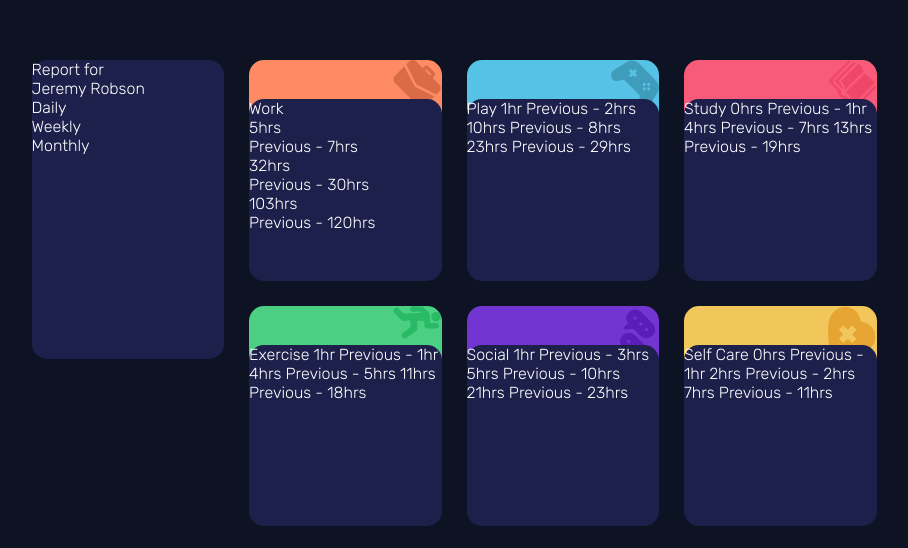
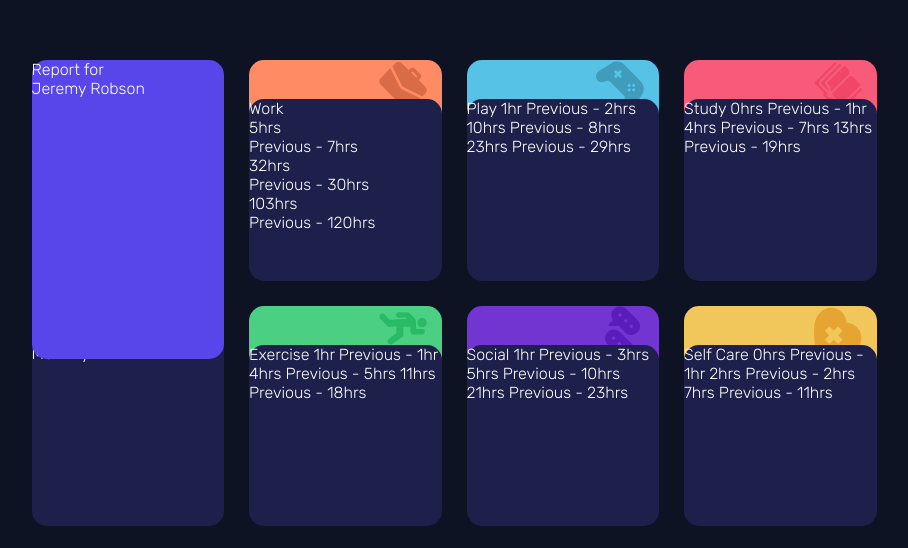
Before and after one commit to avfreq/time-tracking-dashboard, a website: page index.html in a window 1280 px wide. Shown: the part 107-655 px from the top of the page, without its empty margins (186-1094 px from the left). Drawn offline with Linux system fonts and the light colour scheme.

Commit message:
base layout complete

```diff
--- a/index.html
+++ b/index.html
@@ -17,13 +17,15 @@
 </head>
 <body>
   <div class="global-container">
-    <ul class="lg-container">
-      <li class="lg-container-list1">Report for</li>
-      <li class="lg-container-list2">Jeremy Robson</li>
-      <li></li>
+    <div class="header-left">
       <li class="lg-container-list3">Daily</li>
       <li class="lg-container-list4">Weekly</li>
       <li class="lg-container-list5">Monthly</li>
+
+    </div>
+    <ul class="lg-container left">
+      <li class="lg-container-list1">Report for</li>
+      <li class="lg-container-list2">Jeremy Robson</li>
     </ul>
     <div class="header-work"></div>
     <ul class="sm-container work">
--- a/src/scss/abstracts/_colors.scss
+++ b/src/scss/abstracts/_colors.scss
@@ -4,14 +4,14 @@ $color-3: #5746EA;
 $color-4: #0D1323;
 $color-5: #FFF;
 $color-6: #FF8B64;
-$color-7: #D96B46;
+// $color-7: #D96B46;
 $color-9: #56C2E6;
-$color-10: #3E9DBB;
+// $color-10: #3E9DBB;
 $color-11: #F75B79;
-$color-12: #EF4767;
+// $color-12: #EF4767;
 $color-13: #4BCF83;
-$color-14: #27BC64;
+// $color-14: #27BC64;
 $color-15: #7235D2;
-$color-16: #5A1CBB;
+// $color-16: #5A1CBB;
 $color-17: #F1C75B;
-$color-18: #E6A432;
+// $color-18: #E6A432;
--- a/src/scss/base/_layout.scss
+++ b/src/scss/base/_layout.scss
@@ -1,6 +1,6 @@
 @use "../abstracts/colors" as c;
-@mixin smallBox {
-    background-color: c.$color-1;
+@mixin smallBox($col) {
+    background-color: $col;
     border-radius: 15px;
 }
 
@@ -9,7 +9,7 @@
     background-size:25%;
     background-repeat: no-repeat;
     background-color: $col;
-    background-position: right top;
+    background-position: 90% 30%;
     border-radius: 15px 15px 0 0;
     padding: 20px;
 }
@@ -22,11 +22,17 @@
     height: 100vh;
     grid-gap: 25px;
 
-    .lg-container {
+    //--- left
+    .header-left {
+        grid-column: 2/3;
+        grid-row: 5/8;
+        @include smallBox(c.$color-1);
+
+    }
+    .left {
         grid-column: 2/3;
         grid-row: 2/7;
-        @include smallBox;
-
+        @include smallBox(c.$color-3);
     }
 
     //--- work
@@ -39,7 +45,7 @@
     .work {
         grid-column: 3/4;
         grid-row: 3/5;
-        @include smallBox;
+        @include smallBox(c.$color-1);
     }
 
     //--- play
@@ -52,7 +58,7 @@
     .play {
         grid-column: 4/5;
         grid-row: 3/5;
-        @include smallBox;
+        @include smallBox(c.$color-1);
     }
 
     //--- study
@@ -65,7 +71,7 @@
     .study {
         grid-column: 5/6;
         grid-row: 3/5;
-        @include smallBox;
+        @include smallBox(c.$color-1);
     }
 
     //--- exercise
@@ -78,7 +84,7 @@
     .exercise {
         grid-column: 3/4;
         grid-row: 6/8;
-        @include smallBox;
+        @include smallBox(c.$color-1);
     }
 
     //--- social
@@ -91,7 +97,7 @@
     .social {
         grid-column: 4/5;
         grid-row: 6/8;
-        @include smallBox;
+        @include smallBox(c.$color-1);
 
     }
     //--- self care
@@ -104,7 +110,7 @@
     .self-care {
         grid-column: 5/6;
         grid-row: 6/8;
-        @include smallBox;
+        @include smallBox(c.$color-1);
     }
 
     .attribution {
```
Also changed, not shown: dist/css/main.css, 1 other file.
